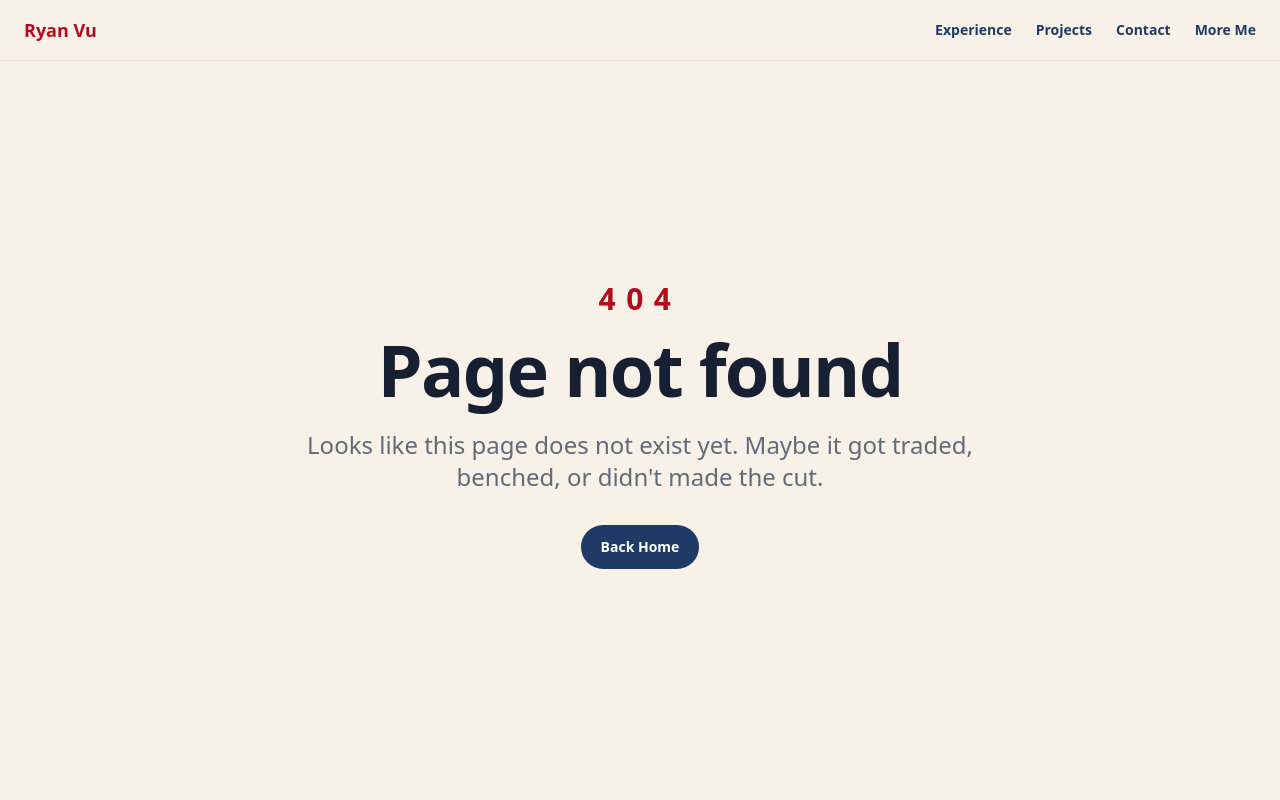
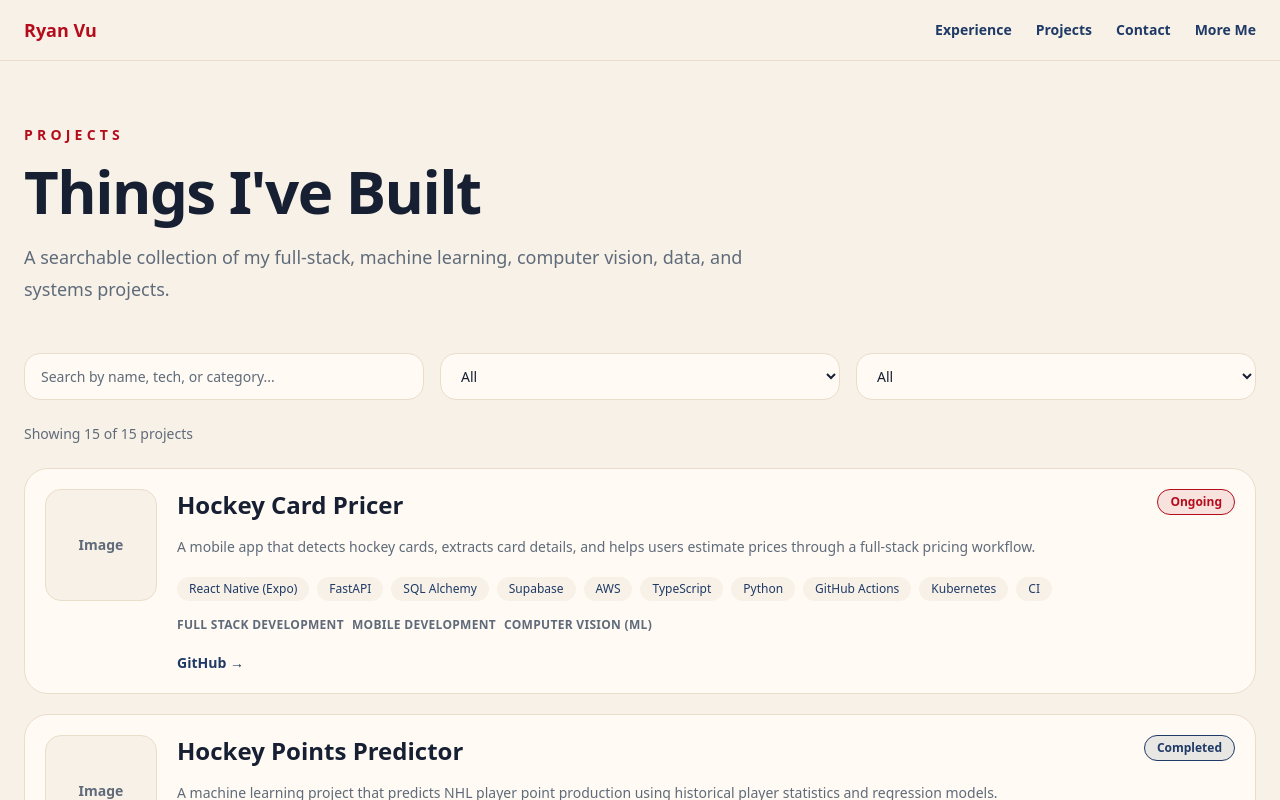
Before and after one commit to vuer13/ryan-vu-portfolio, a Next.js app: page /projects in a window 1280 px wide. Before the commit this address had no page. Shown: the top 800 px of the page. Built offline with nearby package versions, Linux system fonts and the light colour scheme.

Commit message:
feat: projects page

```diff
--- /dev/null
+++ b/src/app/projects/page.tsx
@@ -0,0 +1,27 @@
+// src/app/projects/page.tsx
+
+import ProjectsList from "../../components/ProjectsList";
+import { projects } from "../../data/project";
+
+export default function ProjectsPage() {
+    return (
+        <main className="mx-auto min-h-screen max-w-7xl px-6 py-16">
+            <div className="max-w-3xl">
+                <p className="text-sm font-semibold uppercase tracking-[0.3em] text-accent">
+                    Projects
+                </p>
+
+                <h1 className="mt-4 text-5xl font-bold tracking-tight text-foreground sm:text-6xl">
+                    Things I&apos;ve Built
+                </h1>
+
+                <p className="mt-5 text-base leading-8 text-muted sm:text-lg">
+                    A searchable collection of my full-stack, machine learning,
+                    computer vision, data, and systems projects.
+                </p>
+            </div>
+
+            <ProjectsList projects={projects} />
+        </main>
+    );
+}
--- /dev/null
+++ b/src/components/ProjectsList.tsx
@@ -0,0 +1,200 @@
+"use client";
+
+import { useMemo, useState } from "react";
+import type { Project } from "../data/project";
+
+type ProjectsListProps = {
+    projects: Project[];
+};
+
+function getStatusClassName(status?: string) {
+    if (status === "Ongoing") {
+        return "border-accent bg-accent/10 text-accent";
+    }
+
+    if (status === "Completed") {
+        return "border-primary bg-primary/10 text-primary";
+    }
+
+    return "border-border text-muted";
+}
+
+export default function ProjectsList({ projects }: ProjectsListProps) {
+    const [searchQuery, setSearchQuery] = useState("");
+    const [selectedCategory, setSelectedCategory] = useState("All");
+    const [selectedTech, setSelectedTech] = useState("All");
+
+    const categories = useMemo(() => {
+        const uniqueCategories = new Set<string>();
+
+        projects.forEach((project) => {
+            project.category.forEach((category) => uniqueCategories.add(category));
+        });
+
+        return ["All", ...Array.from(uniqueCategories).sort()];
+    }, [projects]);
+
+    const techOptions = useMemo(() => {
+        const uniqueTech = new Set<string>();
+
+        projects.forEach((project) => {
+            project.tech.forEach((tech) => uniqueTech.add(tech));
+        });
+
+        return ["All", ...Array.from(uniqueTech).sort()];
+    }, [projects]);
+
+    const filteredProjects = projects.filter((project) => {
+        const query = searchQuery.toLowerCase();
+
+        const matchesSearch =
+            project.title.toLowerCase().includes(query) ||
+            project.description.toLowerCase().includes(query) ||
+            project.tech.some((tech) => tech.toLowerCase().includes(query)) ||
+            project.category.some((category) =>
+                category.toLowerCase().includes(query),
+            );
+
+        const matchesCategory =
+            selectedCategory === "All" ||
+            project.category.includes(selectedCategory);
+
+        const matchesTech =
+            selectedTech === "All" || project.tech.includes(selectedTech);
+
+        return matchesSearch && matchesCategory && matchesTech;
+    });
+
+    return (
+        <section className="mt-12">
+            <div className="grid gap-4 md:grid-cols-3">
+                <input
+                    type="text"
+                    value={searchQuery}
+                    onChange={(event) => setSearchQuery(event.target.value)}
+                    placeholder="Search by name, tech, or category..."
+                    className="rounded-2xl border border-border bg-card px-4 py-3 text-sm text-foreground outline-none transition placeholder:text-muted focus:border-primary"
+                />
+
+                <select
+                    value={selectedCategory}
+                    onChange={(event) => setSelectedCategory(event.target.value)}
+                    className="rounded-2xl border border-border bg-card px-4 py-3 text-sm text-foreground outline-none transition focus:border-primary"
+                >
+                    {categories.map((category) => (
+                        <option key={category} value={category}>
+                            {category}
+                        </option>
+                    ))}
+                </select>
+
+                <select
+                    value={selectedTech}
+                    onChange={(event) => setSelectedTech(event.target.value)}
+                    className="rounded-2xl border border-border bg-card px-4 py-3 text-sm text-foreground outline-none transition focus:border-primary"
+                >
+                    {techOptions.map((tech) => (
+                        <option key={tech} value={tech}>
+                            {tech}
+                        </option>
+                    ))}
+                </select>
+            </div>
+
+            <p className="mt-6 text-sm text-muted">
+                Showing {filteredProjects.length} of {projects.length} projects
+            </p>
+
+            <div className="mt-6 space-y-5">
+                {filteredProjects.map((project) => (
+                    <article
+                        key={project.title}
+                        className="flex flex-col gap-5 rounded-3xl border border-border bg-card p-5 transition hover:border-primary md:flex-row"
+                    >
+                        <div className="flex h-28 w-28 flex-none items-center justify-center rounded-2xl border border-border bg-background text-sm font-semibold text-muted">
+                            {project.image ? (
+                                <img
+                                    src={project.image.src}
+                                    alt={project.image.alt}
+                                    className="h-full w-full rounded-2xl object-cover"
+                                />
+                            ) : (
+                                <span>Image</span>
+                            )}
+                        </div>
+
+                        <div className="flex-1">
+                            <div className="flex flex-col justify-between gap-3 sm:flex-row sm:items-start">
+                                <div>
+                                    <h2 className="text-2xl font-bold text-foreground">
+                                        {project.title}
+                                    </h2>
+
+                                    <p className="mt-3 text-sm leading-7 text-muted">
+                                        {project.description}
+                                    </p>
+                                </div>
+
+                                {project.status && (
+                                    <span
+                                        className={`w-fit rounded-full border px-3 py-1 text-xs font-semibold ${getStatusClassName(
+                                            project.status,
+                                        )}`}
+                                    >
+                                        {project.status}
+                                    </span>
+                                )}
+                            </div>
+
+                            <div className="mt-4 flex flex-wrap gap-2">
+                                {project.tech.map((tech) => (
+                                    <span
+                                        key={tech}
+                                        className="rounded-full bg-background px-3 py-1 text-xs font-medium text-primary"
+                                    >
+                                        {tech}
+                                    </span>
+                                ))}
+                            </div>
+
+                            <div className="mt-4 flex flex-wrap gap-2">
+                                {project.category.map((category) => (
+                                    <span
+                                        key={category}
+                                        className="text-xs font-semibold uppercase tracking-wide text-muted"
+                                    >
+                                        {category}
+                                    </span>
+                                ))}
+                            </div>
+
+                            <div className="mt-5 flex gap-4">
+                                {project.github && (
+                                    <a
+                                        href={project.github}
+                                        target="_blank"
+                                        rel="noreferrer"
+                                        className="text-sm font-semibold text-primary transition hover:text-foreground"
+                                    >
+                                        GitHub →
+                                    </a>
+                                )}
+
+                                {project.demo && (
+                                    <a
+                                        href={project.demo}
+                                        target="_blank"
+                                        rel="noreferrer"
+                                        className="text-sm font-semibold text-accent transition hover:text-foreground"
+                                    >
+                                        Demo →
+                                    </a>
+                                )}
+                            </div>
+                        </div>
+                    </article>
+                ))}
+            </div>
+        </section>
+    );
+}
```
